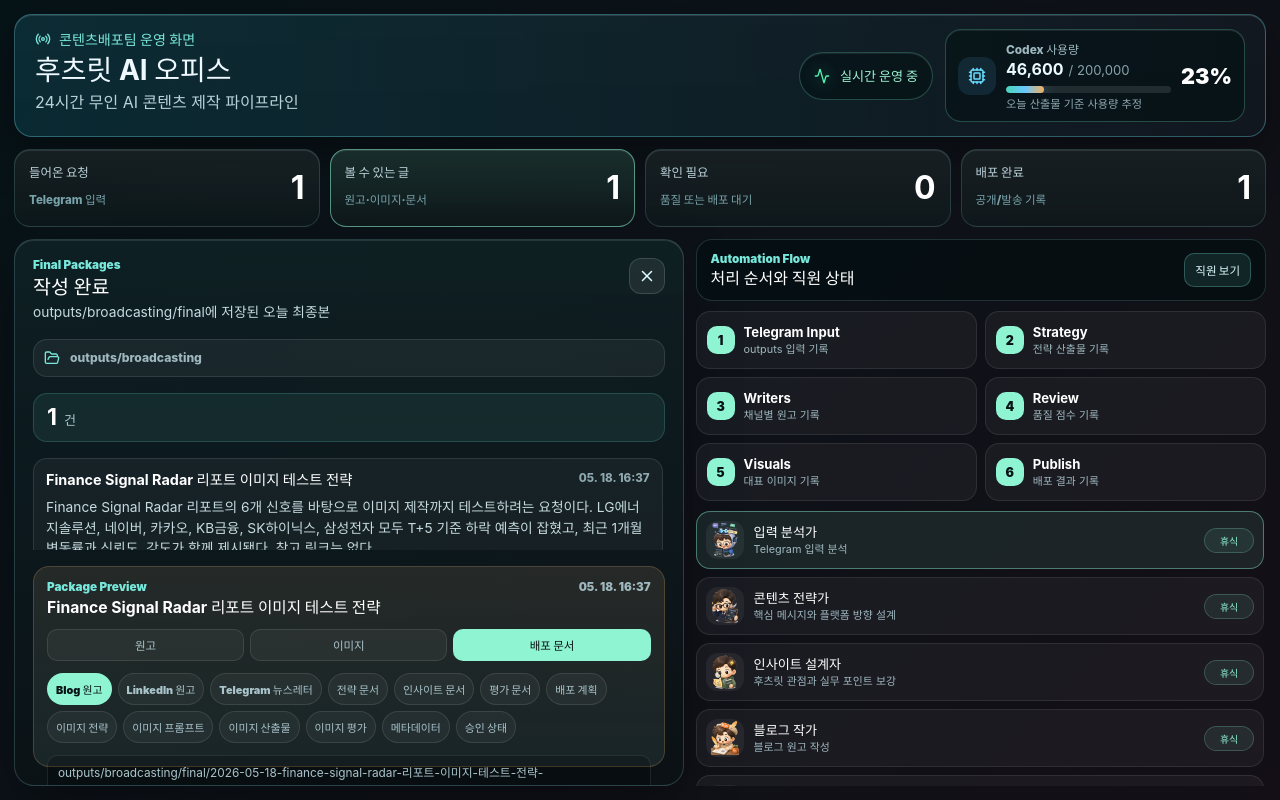
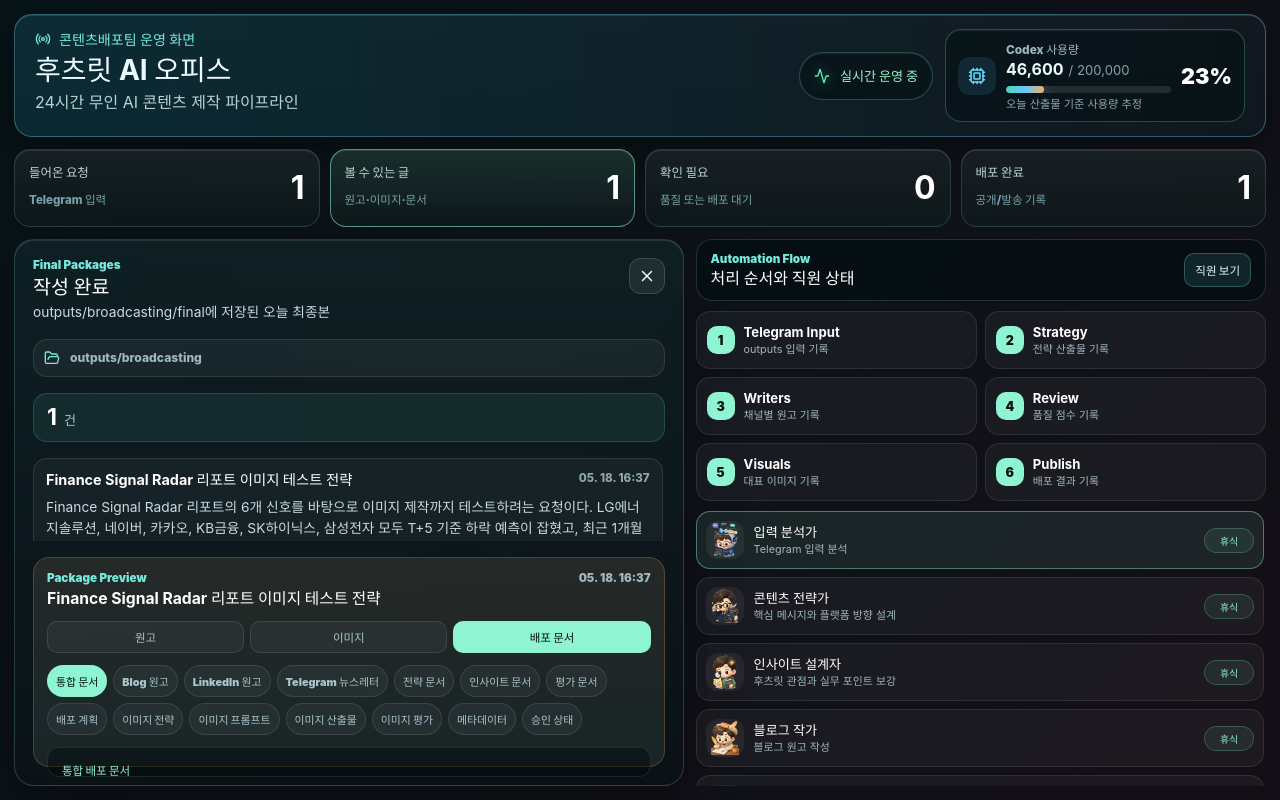
Before and after one commit to reset980reset980/chutzrit-ai-office, a React (Vite) app in the folder apps/office-dashboard/: page / in a window 1280 px wide. Both pictures are taken after a click on the tab "배포 문서". Built offline with nearby package versions, Linux system fonts and the light colour scheme.

Commit message:
Show images in publication document preview

```diff
--- a/apps/office-dashboard/src/components/MetricDetailPanel.tsx
+++ b/apps/office-dashboard/src/components/MetricDetailPanel.tsx
@@ -24,6 +24,8 @@ const previewChannels = [
 
 type PreviewChannel = (typeof previewChannels)[number]["key"];
 type PreviewMode = "draft" | "visual" | "document";
+
+const integratedDocumentKey = "__integrated";
 
 function formatGeneratedAt(value: string) {
   if (!value) return "시간 기록 없음";
@@ -64,6 +66,14 @@ function getDocuments(record: BroadcastingRecord) {
   return record.documents || [];
 }
 
+function getChannelLabel(channel: PreviewChannel) {
+  return previewChannels.find((item) => item.key === channel)?.label ?? channel;
+}
+
+function getVisualForChannel(record: BroadcastingRecord, channel: PreviewChannel) {
+  return record.visualPreviewUrls?.[channel];
+}
+
 export function MetricDetailPanel({
   metricKey,
   detail,
@@ -87,7 +97,10 @@ export function MetricDetailPanel({
   );
   const activeDocuments = previewRecord ? getDocuments(previewRecord) : [];
   const activeDocument =
-    activeDocuments.find((document) => document.key === documentKey) ?? activeDocuments[0];
+    documentKey === integratedDocumentKey
+      ? null
+      : activeDocuments.find((document) => document.key === documentKey) ?? activeDocuments[0];
+  const isIntegratedDocument = documentKey === integratedDocumentKey || !documentKey;
 
   function selectPreview(record: BroadcastingRecord, mode: PreviewMode) {
     setPreviewRecordId(record.id);
@@ -275,24 +288,76 @@ export function MetricDetailPanel({
           {previewMode === "document" ? (
             <>
               <div className="content-preview-panel__document-tabs" role="tablist" aria-label="배포 문서">
+                <button
+                  className={
+                    isIntegratedDocument
+                      ? "content-preview-panel__subtab content-preview-panel__subtab--active"
+                      : "content-preview-panel__subtab"
+                  }
+                  type="button"
+                  role="tab"
+                  aria-selected={isIntegratedDocument}
+                  onClick={() => setDocumentKey(integratedDocumentKey)}
+                >
+                  통합 문서
+                </button>
                 {activeDocuments.map((document) => (
                   <button
                     key={document.key}
                     className={
-                      activeDocument?.key === document.key
+                      !isIntegratedDocument && activeDocument?.key === document.key
                         ? "content-preview-panel__subtab content-preview-panel__subtab--active"
                         : "content-preview-panel__subtab"
                     }
                     type="button"
                     role="tab"
-                    aria-selected={activeDocument?.key === document.key}
+                    aria-selected={!isIntegratedDocument && activeDocument?.key === document.key}
                     onClick={() => setDocumentKey(document.key)}
                   >
                     {document.label}
                   </button>
                 ))}
               </div>
-              {activeDocument ? (
+              {isIntegratedDocument ? (
+                <article className="publication-preview" aria-label="이미지 포함 통합 배포 문서">
+                  <header className="publication-preview__header">
+                    <span>통합 배포 문서</span>
+                    <h4>{previewRecord.title}</h4>
+                    <p>
+                      품질 {previewRecord.qualityScore == null ? "기록 없음" : `${previewRecord.qualityScore}점`} ·
+                      이미지 {previewRecord.visualAssetsStatus || "기록 없음"} ·
+                      배포 {getChannelSummary(previewRecord.channelPublishStatus)}
+                    </p>
+                  </header>
+                  {previewChannels.map((channel) => {
+                    const visual = getVisualForChannel(previewRecord, channel.key);
+                    const draft = getPreviewText(previewRecord, channel.key);
+                    return (
+                      <section className="publication-section" key={channel.key}>
+                        <div className="publication-section__heading">
+                          <strong>{getChannelLabel(channel.key)}</strong>
+                          <span>{previewRecord.channelPublishStatus[channel.key] || "draft"}</span>
+                        </div>
+                        {visual ? (
+                          <figure className="publication-section__visual">
+                            <a href={visual.url} rel="noreferrer" target="_blank">
+                              <img alt={`${getChannelLabel(channel.key)} 대표 이미지`} src={visual.url} />
+                            </a>
+                            <figcaption>
+                              {visual.size || "size unknown"} · {visual.quality || "quality unknown"}
+                            </figcaption>
+                          </figure>
+                        ) : (
+                          <div className="content-preview-panel__empty">
+                            {getChannelLabel(channel.key)} 대표 이미지가 아직 없다.
+                          </div>
+                        )}
+                        <div className="publication-section__body">{draft}</div>
+                      </section>
+                    );
+                  })}
+                </article>
+              ) : activeDocument ? (
                 <>
                   <div className="content-preview-panel__document-path">
                     {activeDocument.path}
--- a/apps/office-dashboard/src/styles.css
+++ b/apps/office-dashboard/src/styles.css
@@ -1599,6 +1599,110 @@ button {
   line-height: 1.62;
 }
 
+.publication-preview {
+  display: grid;
+  gap: 14px;
+  max-height: 520px;
+  overflow: auto;
+  padding: 14px;
+  border: 1px solid rgba(255, 255, 255, 0.09);
+  border-radius: 12px;
+  background: rgba(4, 9, 11, 0.48);
+}
+
+.publication-preview__header {
+  display: grid;
+  gap: 5px;
+  padding-bottom: 12px;
+  border-bottom: 1px solid rgba(255, 255, 255, 0.09);
+}
+
+.publication-preview__header span {
+  color: #8ff4d2;
+  font-size: 0.72rem;
+  font-weight: 900;
+}
+
+.publication-preview__header h4 {
+  margin: 0;
+  color: #ffffff;
+  font-size: 1.05rem;
+  line-height: 1.28;
+}
+
+.publication-preview__header p {
+  margin: 0;
+  color: #a9c4cb;
+  font-size: 0.76rem;
+  line-height: 1.45;
+}
+
+.publication-section {
+  display: grid;
+  gap: 10px;
+  padding: 12px;
+  border: 1px solid rgba(255, 255, 255, 0.09);
+  border-radius: 13px;
+  background: rgba(255, 255, 255, 0.035);
+}
+
+.publication-section__heading {
+  display: flex;
+  align-items: center;
+  justify-content: space-between;
+  gap: 10px;
+}
+
+.publication-section__heading strong {
+  color: #ffffff;
+  font-size: 0.92rem;
+}
+
+.publication-section__heading span {
+  flex: 0 0 auto;
+  padding: 4px 7px;
+  border: 1px solid rgba(143, 244, 210, 0.22);
+  border-radius: 999px;
+  color: #8ff4d2;
+  background: rgba(143, 244, 210, 0.08);
+  font-size: 0.64rem;
+  font-weight: 900;
+}
+
+.publication-section__visual {
+  margin: 0;
+  overflow: hidden;
+  border: 1px solid rgba(255, 255, 255, 0.09);
+  border-radius: 12px;
+  background: rgba(0, 0, 0, 0.26);
+}
+
+.publication-section__visual a {
+  display: block;
+}
+
+.publication-section__visual img {
+  display: block;
+  width: 100%;
+  max-height: 340px;
+  object-fit: contain;
+}
+
+.publication-section__visual figcaption {
+  padding: 8px 10px;
+  color: #9fb8bf;
+  font-size: 0.7rem;
+  font-weight: 800;
+}
+
+.publication-section__body {
+  white-space: pre-wrap;
+  overflow-wrap: anywhere;
+  color: #edf8f6;
+  font-size: 0.82rem;
+  line-height: 1.62;
+}
+
 @keyframes ambientSweep {
   0%,
   100% {
```
